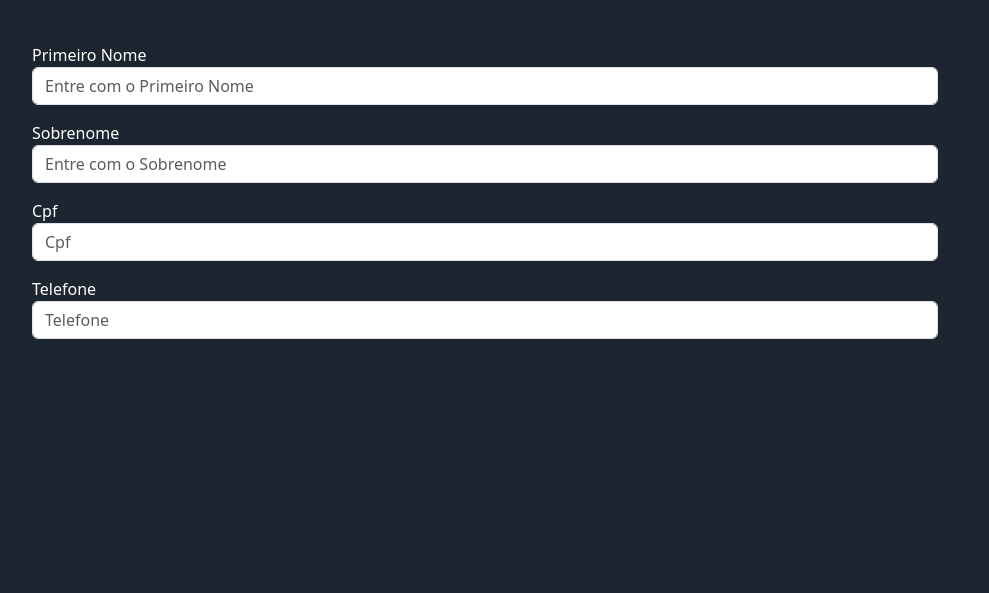
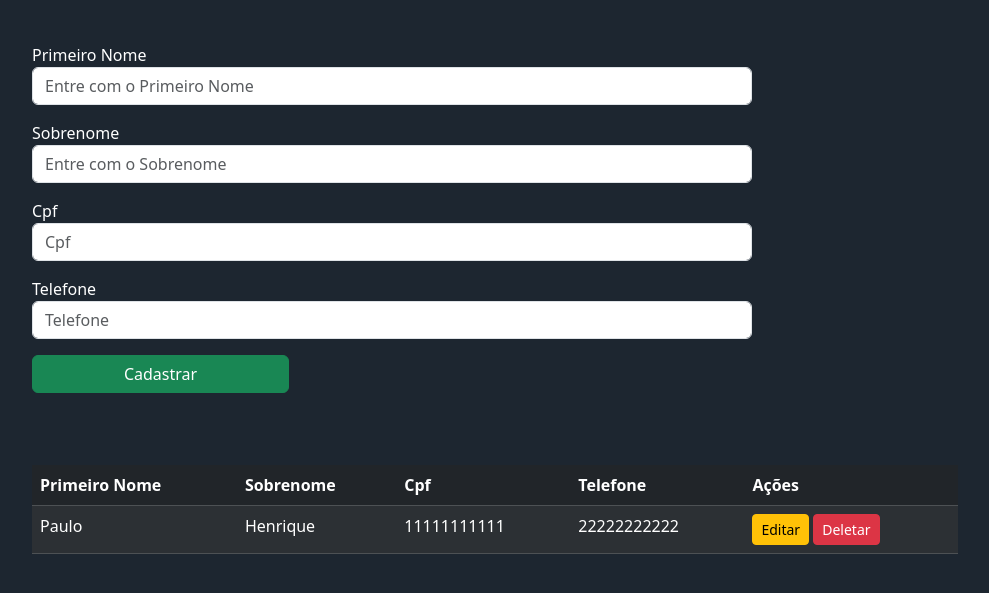
Before and after one commit to PauloHPorto/Trabalho-CRUD-Clientes, a plain HTML site: page index.html in a window 1280 px wide. Shown: the part 111-704 px from the top of the page, without its empty margins (50-1039 px from the left). Drawn offline with nearby package versions, Linux system fonts and the light colour scheme.

Commit message:
Coisa lindia

```diff
--- a/index.html
+++ b/index.html
@@ -14,23 +14,51 @@
         </div>
         <div class="main row justify-contet-center">
           <form action="" id="student-form" class="row justify-contet-center mb-4" autocomplete="off">
-            <div class="col-10 mb-3">
+            <div class="col-8 mb-3">
               <label for="PrimeiroNome">Primeiro Nome</label>
               <input class="form-control" id="PrimeiroNome" type="text" placeholder="Entre com o Primeiro Nome">
             </div>
-            <div class="col-10 mb-3">
+            <div class="col-8 mb-3">
               <label for="Sobrenome">Sobrenome</label>
               <input class="form-control" id="Sobrenome" type="text" placeholder="Entre com o Sobrenome">
             </div>
-            <div class="col-10 mb-3">
+            <div class="col-8 mb-3">
               <label for="Cpf">Cpf</label>
               <input class="form-control" id="Cpf" type="number" placeholder="Cpf">
             </div>
-            <div class="col-10 mb-3">
+            <div class="col-8 mb-3">
               <label for="Telefone">Telefone</label>
               <input class="form-control" id="Telefone" type="text" placeholder="Telefone">
             </div>
+            <div class="col-8">
+              <input class="btn btn-success add-btn" type="cadastrar" value="Cadastrar">
+            </div>
           </form>
+          <div class="col-10 mt-5">
+            <table class="table table-striped table-dark">
+              <thead>
+                <tr>
+                  <th>Primeiro Nome</th>
+                  <th>Sobrenome</th>
+                  <th>Cpf</th>
+                  <th>Telefone</th>
+                  <th>Ações</th>
+                </tr>
+              </thead>
+              <tbody class="stdent-list">
+                <tr>
+                  <td>Paulo</td>
+                  <td>Henrique</td>
+                  <td>11111111111</td>
+                  <td>22222222222</td>
+                  <td>
+                    <a href="" class="btn btn-warning btn-sm edit">Editar</a>
+                    <a href="" class="btn btn-danger btn-sm deleted">Deletar</a>
+                  </td>
+                </tr>
+              </tbody>
+            </table>
+          </div>
         </div>
     </div>
 
```
